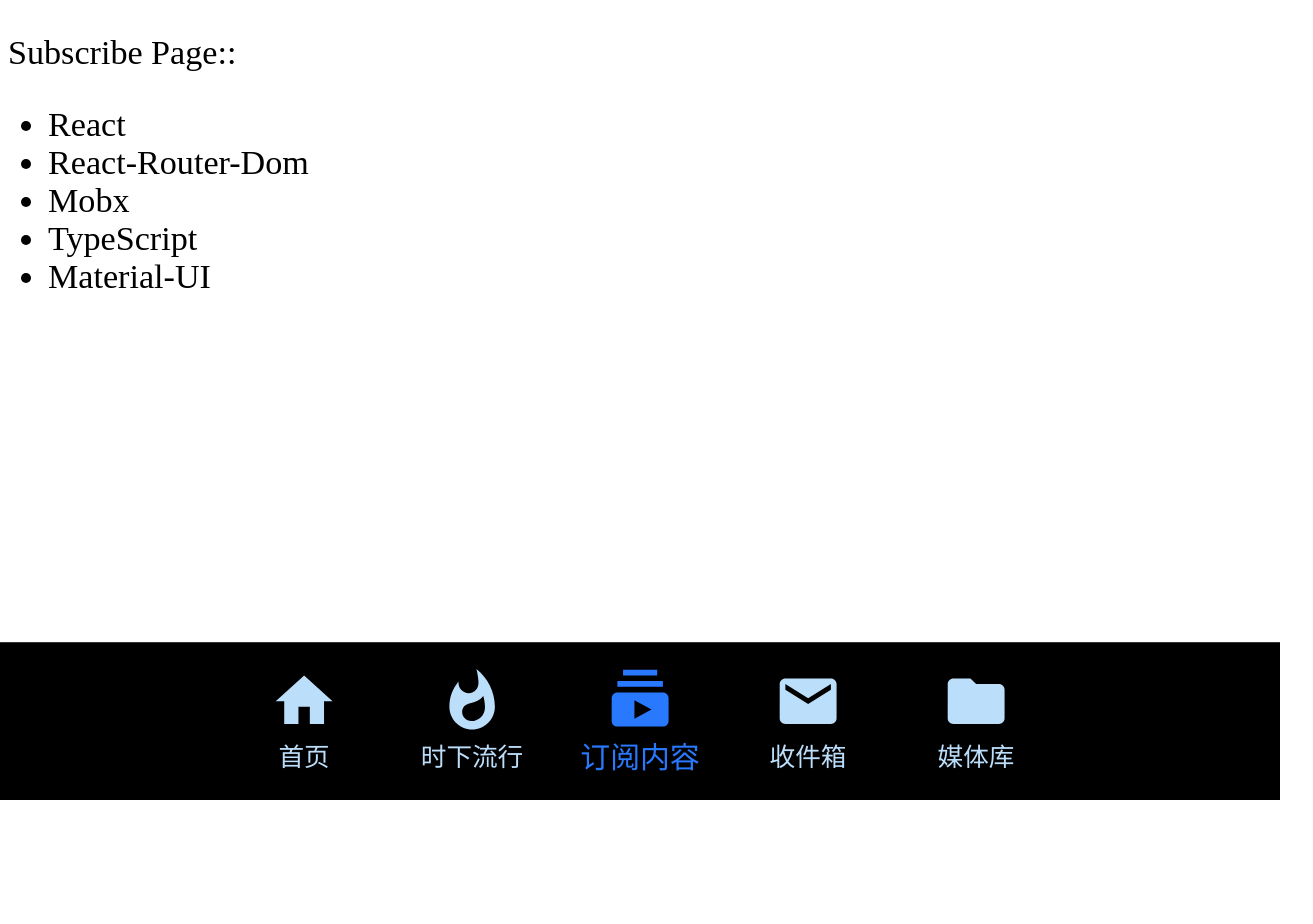
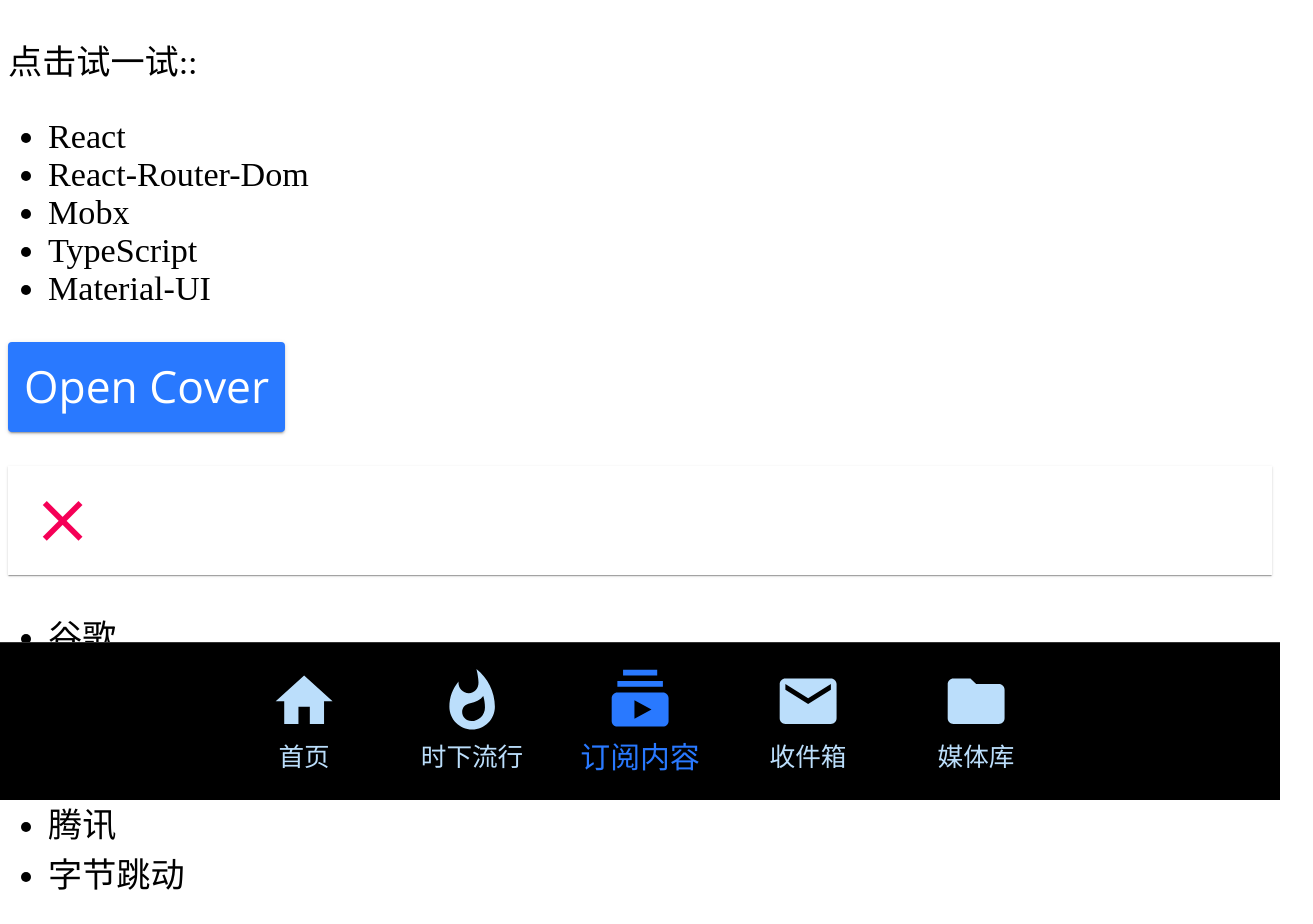
Before and after one commit to eel-io/youtube, a React app: page /subscribe in a window 1280 px wide. Shown: the top 924 px of the page, 1313 px wide, since content can reach past the window. Before the commit the page ends 800 px from the top, so only its background shows below. Built offline with nearby package versions, Linux system fonts and the light colour scheme.

Commit message:
optimize cover

```diff
--- a/src/components/common/app-cover.tsx
+++ b/src/components/common/app-cover.tsx
@@ -1,4 +1,4 @@
-import React, { useEffect, ReactNode } from 'react';
+import React, { useEffect, useRef, ReactNode } from 'react';
 import { withRouter, RouteComponentProps } from 'react-router-dom';
 import { observer } from 'mobx-react';
 import Paper from '@material-ui/core/Paper';
@@ -7,6 +7,7 @@
 import { makeStyles } from '@material-ui/core/styles';
 
 import store from '@store/common/cover';
+import CoverPortal from './cover-portal';
 
 interface IProps extends RouteComponentProps {
   children: ReactNode,
@@ -24,13 +25,15 @@
 
 const AppCover = (props: IProps, state: IState) => {
   const classes = useStyles();
+  const coverRef = useRef(null);
 
   useEffect(() => {
     console.log('app cover:: ', props);
   }, []);
 
   return (
-    <div className={store.isCover ? "app-cover" : "none"}>
+    <CoverPortal>
+      <div ref={coverRef} className={store.isCover ? "app-cover" : "none"}>
         <section className="app-cover__header">
           <Paper square={true} className={classes.paper}>
             <Typography variant="button" className={classes.typography}>
@@ -40,6 +43,7 @@
         </section>
         <>{props.children}</>
       </div>
+    </CoverPortal>
   )
 }
 
--- /dev/null
+++ b/src/components/common/cover-portal.tsx
@@ -0,0 +1,18 @@
+import React, { ReactNode } from 'react';
+import { createPortal } from 'react-dom';
+import { withRouter, RouteComponentProps } from 'react-router-dom';
+
+interface IProps extends RouteComponentProps {
+  children: ReactNode,
+};
+interface IState {};
+
+const CoverPortal = (props: IProps, state: IState) => {
+
+  return createPortal(
+    <>{props.children}</>,
+    document.getElementById('cover') as HTMLElement,
+  )
+}
+
+export default withRouter(CoverPortal);
--- a/src/components/subscribe/index.tsx
+++ b/src/components/subscribe/index.tsx
@@ -1,7 +1,10 @@
 import React, { useEffect } from 'react';
+import Button from '@material-ui/core/Button';
 
 import useModal from '@/components/hooks/use-modal';
 import AppNav from '@comp/common/app-nav';
+import AppCover from '@comp/common/app-cover';
+import store from '@store/common/cover';
 
 interface IProps {};
 interface IState {};
@@ -15,7 +18,7 @@
 
   return (
     <div>
-      <p onClick={toggleModal}>Subscribe Page::</p>
+      <p onClick={toggleModal}>点击试一试::</p>
 
       <ul className={isModal ? '' : 'none'}>
         <li>React</li>
@@ -25,6 +28,22 @@
         <li>Material-UI</li>
       </ul>
 
+      <p>
+        <Button variant="contained" color="primary"
+          onClick={store.toggleCover}>Open Cover</Button>
+      </p>
+
+      <AppCover>
+        <ul>
+          <li>谷歌</li>
+          <li>微软</li>
+          <li>Facebook</li>
+          <li>阿里巴巴</li>
+          <li>腾讯</li>
+          <li>字节跳动</li>
+        </ul>
+      </AppCover>
+
       <AppNav value="subscribe" />
     </div>
   )
```
Lines whose indentation alone changed are shown as unchanged.
